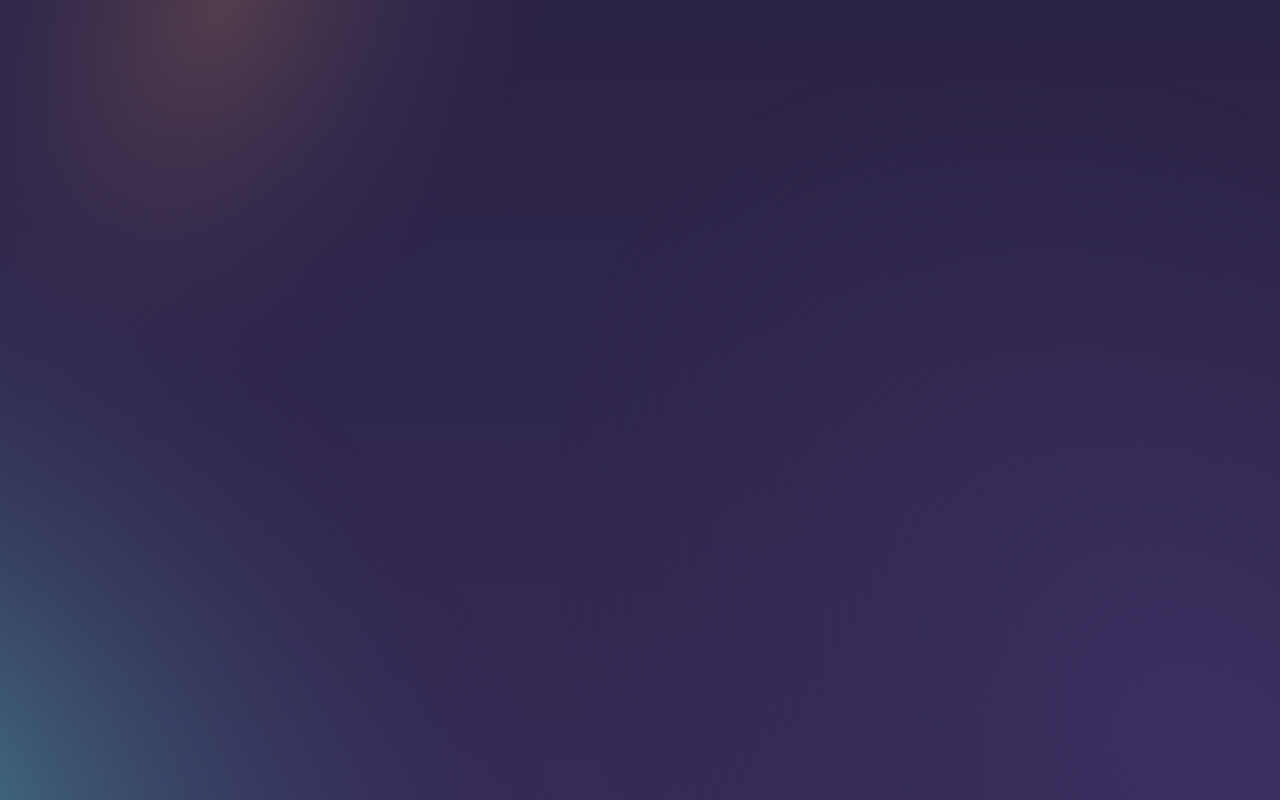
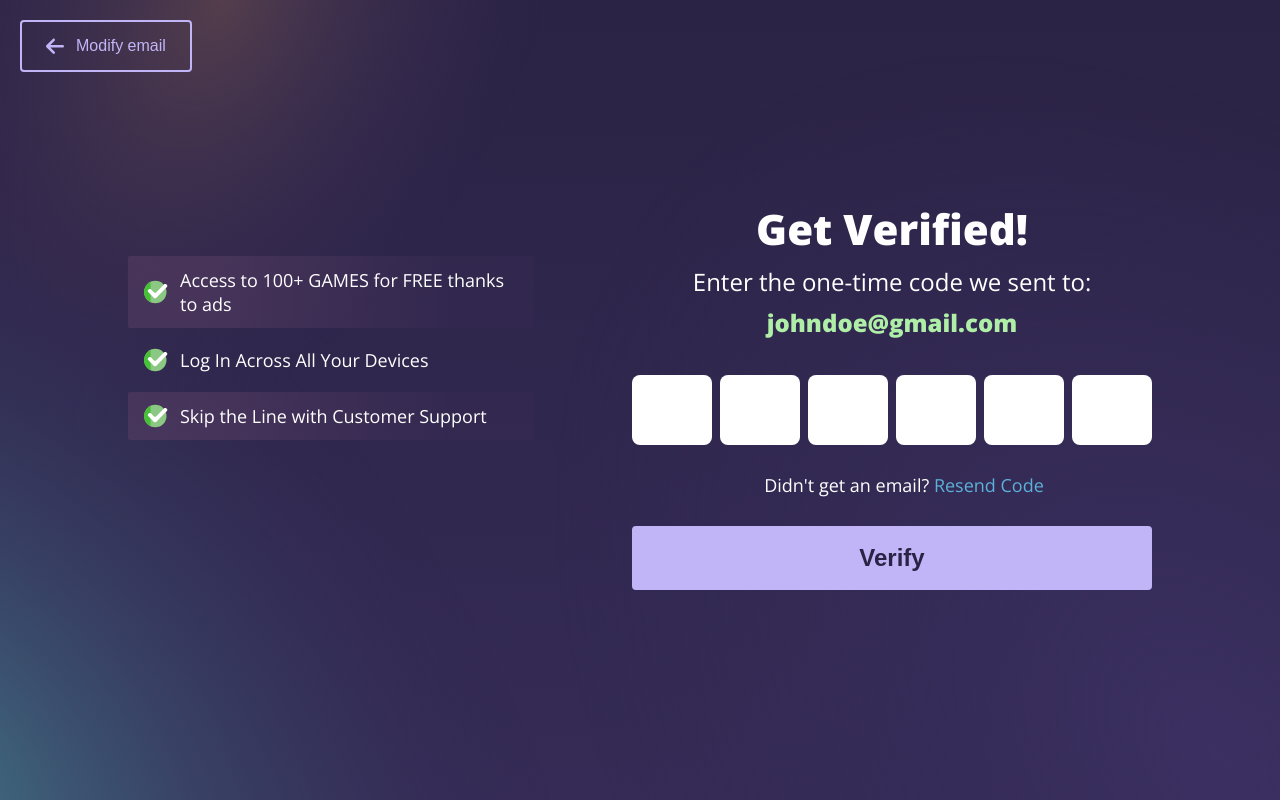
Before and after one commit to xlerida/gh, a Nuxt app: page /onboarding/verify in a window 1280 px wide. Before the commit this address had no page. Built offline with nearby package versions, Linux system fonts and the light colour scheme.

Commit message:
(pages/onboarding): create verify.vue

```diff
--- /dev/null
+++ b/pages/onboarding/verify.vue
@@ -0,0 +1,120 @@
+<script setup>
+defineProps({
+  email: {
+    type: String,
+    default: "johndoe@johndoe.com",
+    required: true,
+  },
+});
+</script>
+
+<template>
+  <OnboardingSecondaryButton class="onboarding-secondary-button" text="Modify email" variant="outlined" />
+  <main>
+    <section>
+      <div>
+        <OnboardingBenefitsList />
+      </div>
+    </section>
+    <section>
+      <h1>Get Verified!</h1>
+      <h2>Enter the one-time code we sent to:</h2>
+      <h3>johndoe@gmail.com</h3>
+      <form>
+        <OnboardingCodeInput />
+        <div>
+          <p>Didn't get an email? <span>Resend Code</span></p>
+          <OnboardingPrimaryButton text="Verify" />
+        </div>
+      </form>
+    </section>
+  </main>
+</template>
+
+<style scoped>
+.onboarding-secondary-button {
+  position: absolute;
+  top: 20px;
+  left: 20px;
+  padding: 24px;
+}
+
+main {
+  display: flex;
+  justify-content: flex-start;
+  align-items: flex-start;
+  height: 50vh;
+  text-align: center;
+  gap: 98px;
+  max-height: 500px;
+  max-width: 1024px;
+}
+
+section:first-child {
+  display: flex;
+  flex-direction: column;
+  justify-content: space-between;
+  height: 100%;
+  width: 79%;
+}
+
+section:first-child p {
+  padding: 18px;
+  font-size: 14px;
+}
+
+section:first-child div {
+  position: relative;
+  top: 48px;
+}
+
+h1 {
+  font-size: 42px;
+  font-weight: 800;
+  margin-bottom: 8px;
+}
+
+h2 {
+  font-size: 24px;
+  font-weight: 400;
+}
+
+h3 {
+  margin-top: 8px;
+  margin-bottom: 36px;
+  font-size: 24px;
+  color: var(--color-text-secondary)
+}
+
+section:last-child {
+  display: flex;
+  flex-direction: column;
+  width: 100%;
+  height: 100%;
+}
+
+form {
+  display: flex;
+  flex-direction: column;
+  height: 100%;
+  justify-content: space-between;
+}
+
+form p {
+  padding-left: 24px;
+  margin: 5px 0;
+  user-select: none;
+  position: relative;
+  top: -24px;
+  font-size: 18px;
+}
+
+form p span {
+  color: var(--color-link);
+  cursor: pointer;
+}
+
+button {
+  margin-bottom: 10px;
+}
+</style>
```
